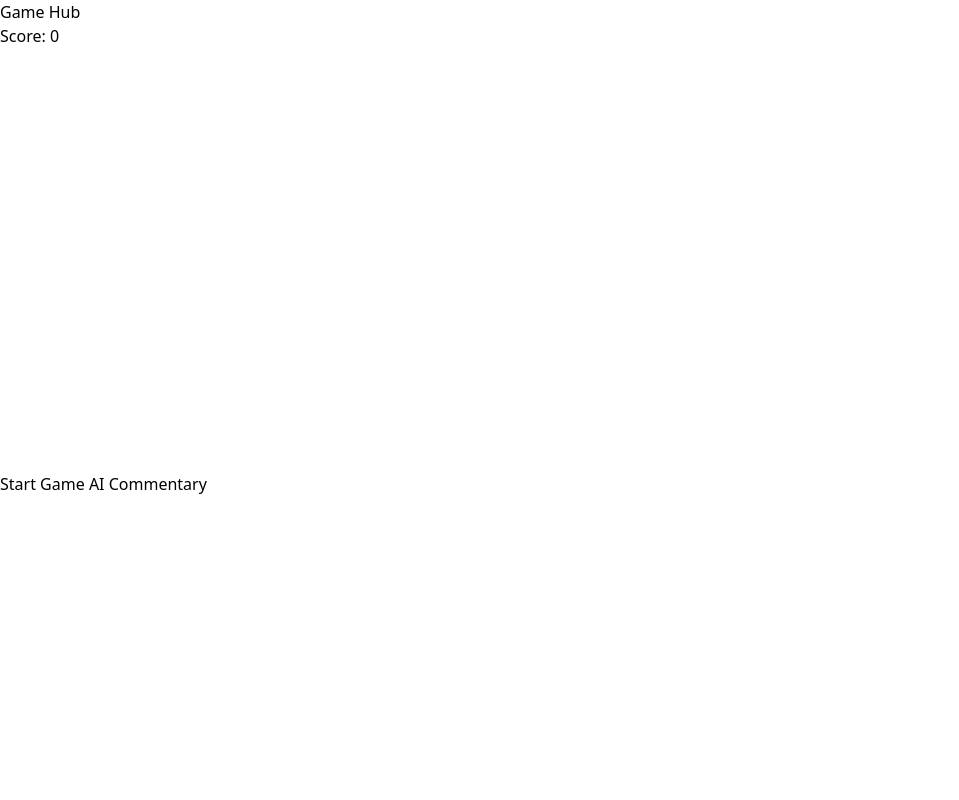
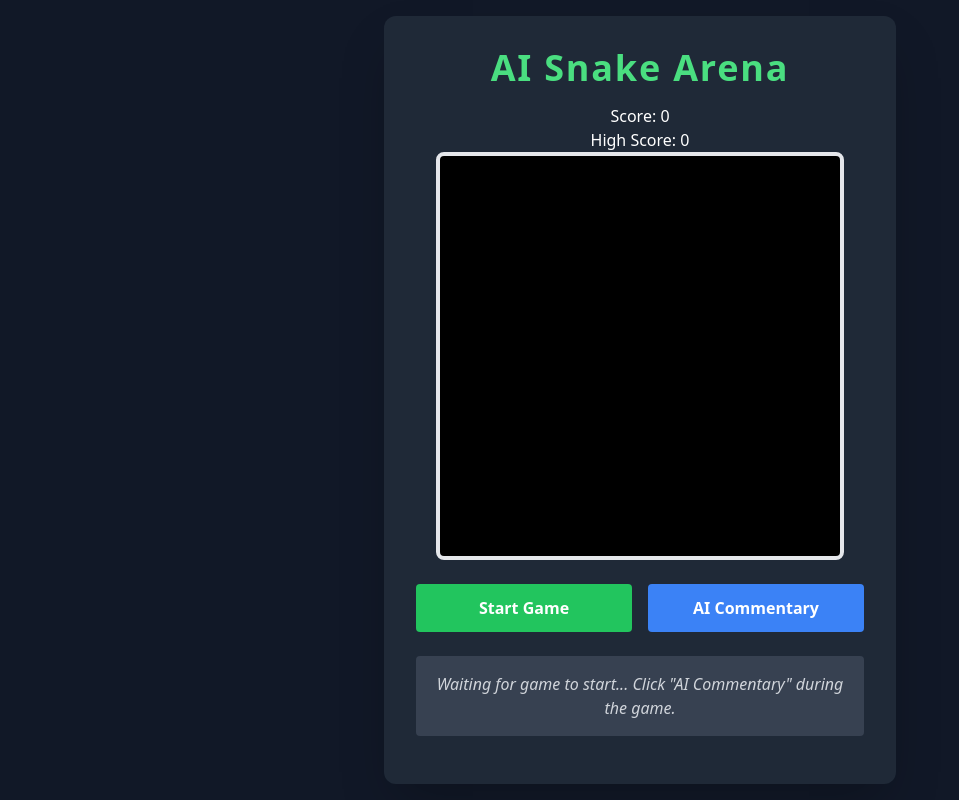
Before and after one commit to chinmay-coder806/Game-hub, a plain HTML site: page index.html in a window 1280 px wide. Shown: the whole page, without its empty margins (0-959 px from the left). Drawn offline with nearby package versions, Linux system fonts and the light colour scheme.

Commit message:
Design game interface using Tailwind CSS

```diff
--- a/index.html
+++ b/index.html
@@ -1,37 +1,47 @@
 <!DOCTYPE html>
 <html lang="en">
+
 <head>
     <meta charset="UTF-8">
     <meta name="viewport" content="width=device-width, initial-scale=1.0">
-    <title>AI Game Hub</title>
+    <title>Game Hub</title>
     <script src="https://cdn.tailwindcss.com"></script>
     <link rel="stylesheet" href="style.css">
 </head>
-<body>
 
-    <h1>Game Hub</h1>
+<body class="bg-gray-900 text-white flex flex-col items-center justify-center min-h-screen font-sans">
 
-    <p id="score">
-        Score: 0
-    </p>
+    <div class="bg-gray-800 p-8 rounded-xl shadow-2xl flex flex-col items-center max-w-lg w-full">
+        <h1 class="text-4xl font-bold mb-4 text-green-400 tracking-wider">AI Snake Arena</h1>
 
-    <canvas id="gameCanvas" width="400" height="400"></canvas>
+        <p>Score: <span id="scoreValue">0</span></p>
+        <p>High Score: <span id="highScore">0</span></p>
 
-    <br>
+        <canvas id="gameCanvas" width="400" height="400"
+            class="bg-black border-4 border-grey-700 rounded-lg shadow-inner mb-6"></canvas>
 
-    <button id="startBtn">
-        Start Game
-    </button>
+        <div class="flex gap-4 w-full">
+            <button id="startBtn"
+                class="flex-1 bg-green-500 hover:bg-green-600 text-white font-bold py-3 px-4 rounded transition duration-200">
+                Start Game
+            </button>
 
-    <button id="aiBtn">
-        AI Commentary
-    </button>
+            <button id="aiBtn"
+                class="flex-1 bg-blue-500 hover:bg-blue-600 text-white font-bold py-3 px-4 rounded transition duration-200">
+                AI Commentary
+            </button>
+        </div>
 
-    <div id="commentary">
+        <div id="commentary"
+            class="mt-6 w-full p-4 bg-gray-700 rounded text-center italic text-gray-300 min-h-[60px] flex items-center justify-center">
+            Waiting for game to start... Click "AI Commentary" during the game.
+        </div>
+        <div class="flex justify-between w-full mb-4 text-lg">
 
+        </div>
     </div>
 
     <script src="script.js"></script>
+</body>
 
-</body>
 </html>
```
